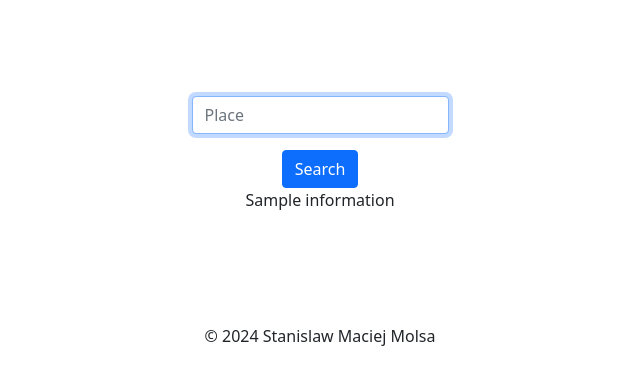
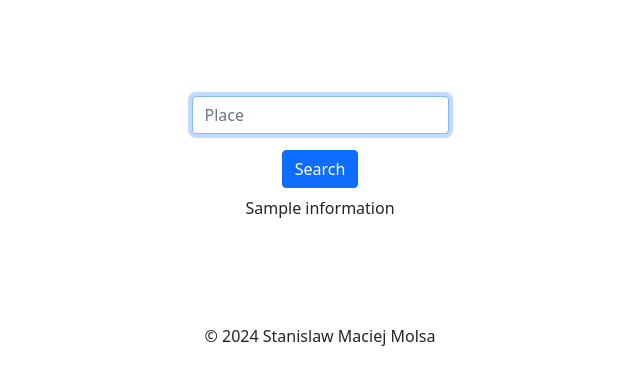
Before and after one commit to 123Stan-The-Man123/CS50x-Final-Project-Web-based-Weather-App, a Flask app: template templates/weather.html in a window 1280 px wide. Shown: the part 106-491 px from the top of the page, without its empty margins (320-960 px from the left). Run offline with Flask 3, Linux system fonts and the light colour scheme; the template is opened without the code that fills it: most values are stand-ins (such as "Sample title", 1, 10 or a date in 2020).

Commit message:
Minor changes

```diff
--- a/geolocate.py
+++ b/geolocate.py
@@ -2,7 +2,7 @@ import requests
 import json
 
 def get_location(query):
-    url = "https://nominatim.openstreetmap.org/search"
+    url = "https://nominatim.openstreetmap.org/search?"
 
     headers = {
         "User-Agent": "MyWeatherAppProject {molsas2020@outlook.com}"
--- a/templates/weather.html
+++ b/templates/weather.html
@@ -1,5 +1,5 @@
 {% extends "index.html" %}
 
 {% block weather %}
-    <p>{{ information }}</p>
+    <p class="my-2">{{ information }}</p>
 {% endblock %}
```
